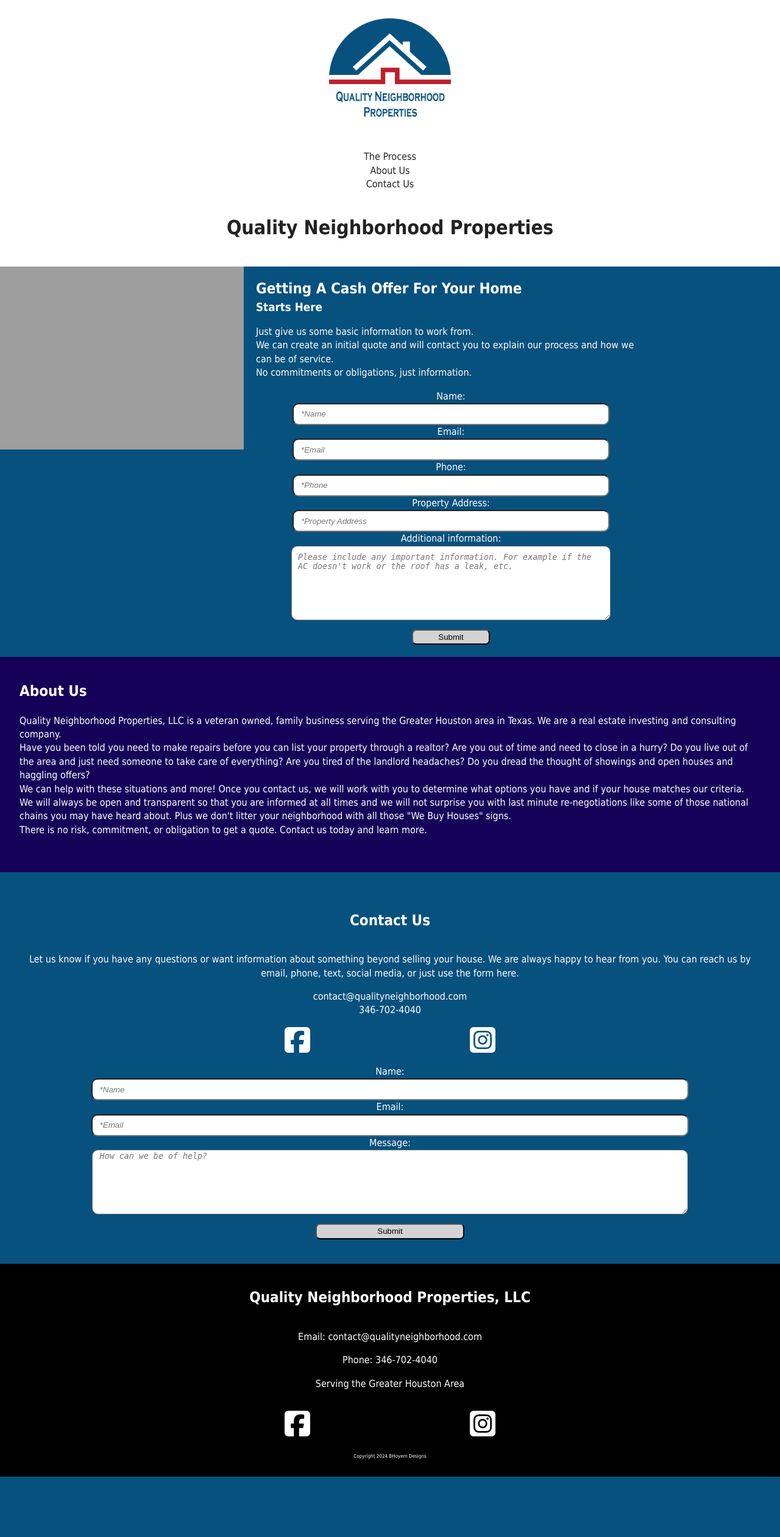
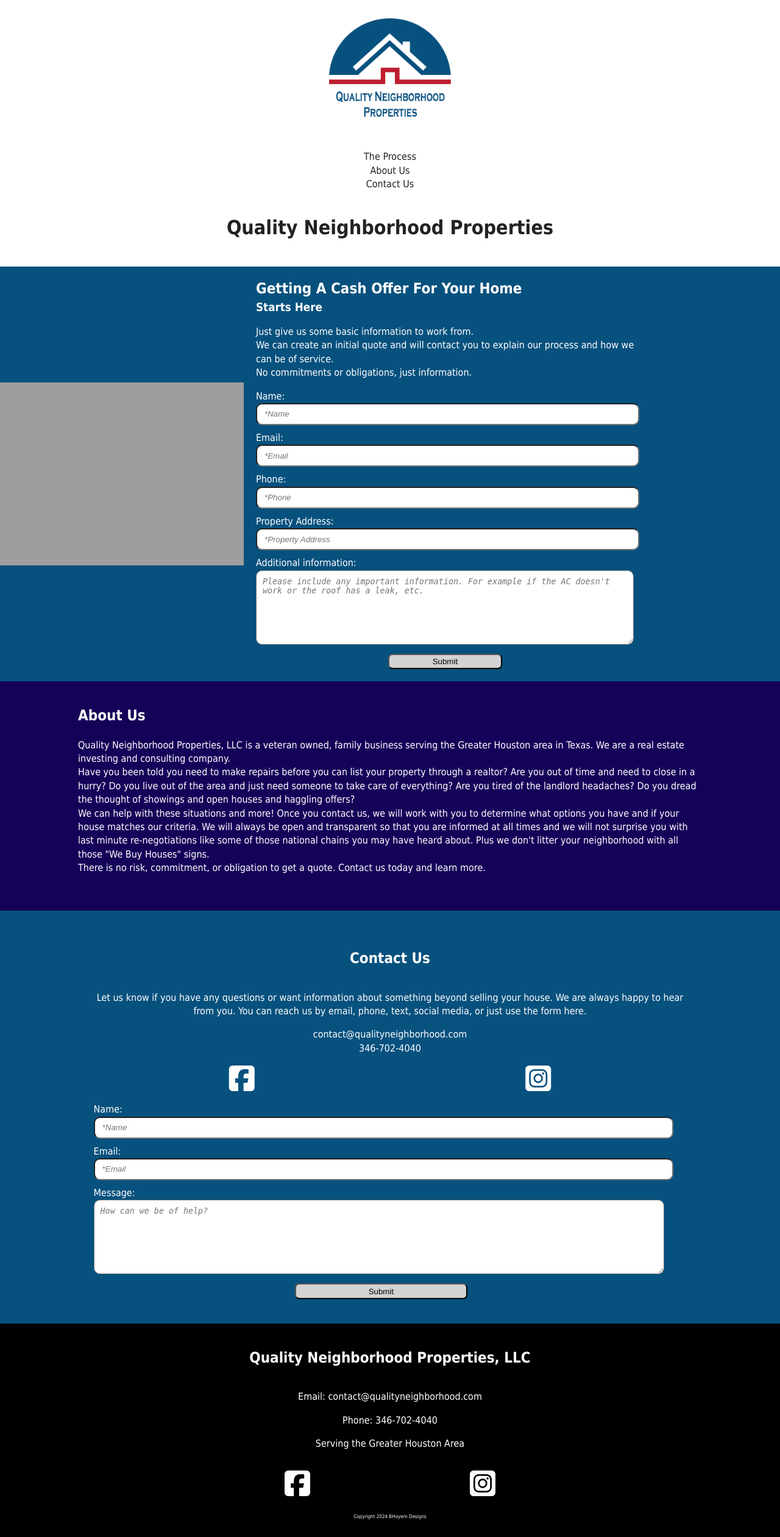
Before and after one commit to bhoyem/qnp-site, a PHP site: page / in a window 1280 px wide. Shown: the whole page at 61% size. Before the commit the page ends 2421 px from the top, so only its background shows below. Run offline with PHP 8.4, Linux system fonts and the light colour scheme; some libraries are stand-ins or nearby versions; grey boxes are pictures that could not be loaded.

Commit message:
Following success in emailing from the process section, I adjusted formatting of the process section, about us section, and contact section

```diff
--- a/css/style.css
+++ b/css/style.css
@@ -108,7 +108,6 @@ header {
   display: flex;
   justify-content: center;
   background-color: white;
-  /* outline: 3px solid darkorchid; */
   width: 100%;
 }
 
@@ -118,7 +117,6 @@ header {
   align-items: center;
   align-content: center;
   /* background-color: white; */
-  /* outline: 1px solid darkorange; */
   margin: 10px 0 0 0;
 }
 
@@ -143,10 +141,10 @@ header .content-wrapper {
   color: white;
   display: flex;
   justify-content: center;
+
 }
 
 #process-section h2 {
-  /* margin: 10px 0 0 0; */
   margin: 0;
   padding: 0;
 }
@@ -155,36 +153,52 @@ header .content-wrapper {
   margin: 0;
 }
 
-#process-section .content-wrapper {
+#process-section .content-wrapper, #contactus-section .content-wrapper {
   display: flex;
   flex-direction: column;
   text-align: center;
+  align-items: center;
+
 }
 
-#process-imagearea {
+#process-imagearea,
+#contactus-imagearea {
   max-width: 50%;
-  /* outline: 1px solid cyan; */
 }
 
-#handshake-pic {
+#handshake-pic,
+#telephone-pic {
   width: 100%;
 }
 
-#process-content {
-  /* outline: 1px solid orange; */
+#process-content,
+#contactus-content {
+  display: flex;
+  flex-direction: column;
+  align-items: left;
+  width: 80%;
 }
 
-.process-inputs {
+.process-inputs,
+.contactus-inputs {
   display: flex;
   flex-direction: column;
-  align-items: center;
+  align-items: left;
+  width: 97%;
+  text-align: left;
 }
+
+/* #process-textarea,
+#contactus-information {
+  width: 98%;
+} */
 
 .process-input-fields,
 .contactus-input-fields {
-  width: 80%;
+  width: 100%;
   color: black;
   border-radius: 10px;
+  margin-bottom: 10px;
 }
 
 #process-name,
@@ -196,16 +210,23 @@ header .content-wrapper {
   min-height: 30px;
 }
 
-#process-textarea {
+#process-textarea,
+#contactus-information {
+  width: 98%;
   padding: 10px 10px 10px 0;
   margin: 0;
   height: 100px;
   color: #222;
 }
 
+.button-container {
+  text-align: center;
+
+}
+
 button {
   margin-top: 15px;
-  width: 20%;
+  width: 30%;
   height: 1.6rem;
   border-radius: 7px;
   background-color: lightgray;
@@ -218,6 +239,10 @@ button {
   justify-content: center;
 }
 
+#aboutus-section .content-wrapper {
+  width: 80%;
+}
+
 #contactus-section {
   color: white;
   display: flex;
@@ -225,15 +250,9 @@ button {
   margin: 0 0 20px 0;
 }
 
-#contactus-section .content-wrapper {
-  display: flex;
-  flex-direction: column;
-  text-align: center;
-  align-items: center;
-}
-
 .contactus-contact {
   display: flex;
+  font-size: clamp(.7em, 4vw, 1em);
   flex-direction: column;
   text-align: center;
 }
@@ -241,10 +260,11 @@ button {
 .contactus-social {
   display: flex;
   justify-content: space-around;
-  width: 50%;
+  width: 100%;
   height: 1em;
   align-items: center;
-  /* outline: 2px solid yellowgreen; */
+  text-align: center;
+  align-content: center;
   font-size: 3em;
   padding: 15px 0px;
 }
@@ -254,19 +274,6 @@ button {
   margin: 25px 0;
   font-style: italic;
   font-size: 1.5em;
-}
-
-.contactus-inputs {
-  width: 100%;
-  display: flex;
-  flex-direction: column;
-  align-items: center;
-}
-
-#contactus-name,
-#contactus-email,
-#contactus-information {
-  width: 80%;
 }
 
 #contactus-information {
@@ -297,7 +304,6 @@ footer .content-wrapper {
   align-items: center;
   width: 50%;
   height: 1em;
-  /* outline: 2px solid yellowgreen; */
   font-size: 3em;
   color: white;
   padding: 15px 0px;
--- a/index.html
+++ b/index.html
@@ -85,9 +85,11 @@
           <textarea id="process-textarea" name="process-textarea" class="process-input-fields"
             placeholder="Please include any important information. For example if the AC doesn't work or the roof has a leak, etc."
             required></textarea>
+          <div class="button-container">
             <button id="process-button" type="submit" value="Submit" onclick="sendEmail(); processThankYou()">
               Submit
             </button>
+          </div>
         </form>
 
         <script>
@@ -155,8 +157,9 @@
   <div id="contactus-section">
     <div class="content-wrapper">
       <div id="contactus-imagearea">
-        <img src="" alt="" />
+        <img id="telephone-pic" src="" alt="" />
       </div>
+      <div id="contactus-content">
         <h2>Contact Us</h2>
         <p>
           Let us know if you have any questions or want information about
@@ -187,10 +190,13 @@
           <label for="contactus-information">Message:</label>
           <textarea id="contactus-information" placeholder="How can we be of help?"
             class="contactus-input-fields"></textarea>
+          <div class="button-container">
             <button id="contactus-button" type="submit" value="Submit" onclick="contactUsThankYou()">Submit</button>
+          </div>
         </form>
         <div id="contactus-submission-thanks" class="hidden">
           <h4>Thank you for contacting us! We will be in touch soon.</h4>
+        </div>
       </div>
     </div>
   </div>
@@ -220,7 +226,7 @@
         </p>
       </div>
       <div class="copyright">
-        <p>Copyright 2024 BHoyem Designs</p>
+        <p id="copyright">Copyright 2024 BHoyem Designs</p>
       </div>
     </div>
   </footer>
```
Also changed, not shown: js/app.js (+4 -4 lines), server.js (deleted, +0 -42 lines), img/telephone.jpg (added). Lines whose indentation alone changed are shown as unchanged.
